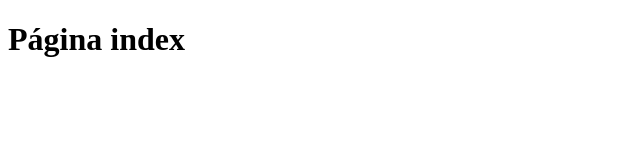
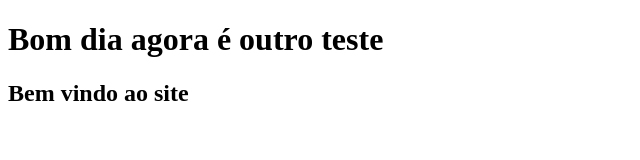
Before and after one commit to 007shadow0/Oficina, a plain HTML site: page index.html in a window 1280 px wide. Shown: the whole page, without its empty margins (0-640 px from the left). Drawn offline with Linux system fonts and the light colour scheme.

Commit message:
Dando boas vindas ao site

```diff
--- a/index.html
+++ b/index.html
@@ -6,6 +6,7 @@
     <title>Página Index</title>
 </head>
 <body>
-    <h1>Página index</h1>
+    <h1>Bom dia agora é outro teste</h1>
+    <h2>Bem vindo ao site</h2>
 </body>
 </html>
```
